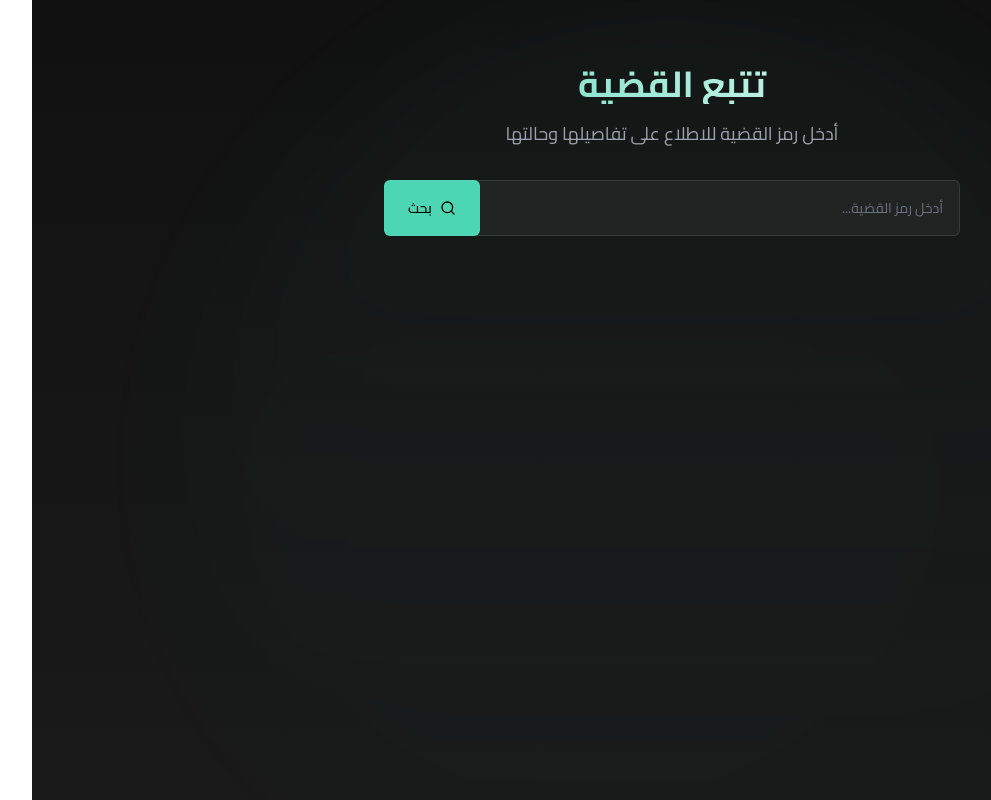
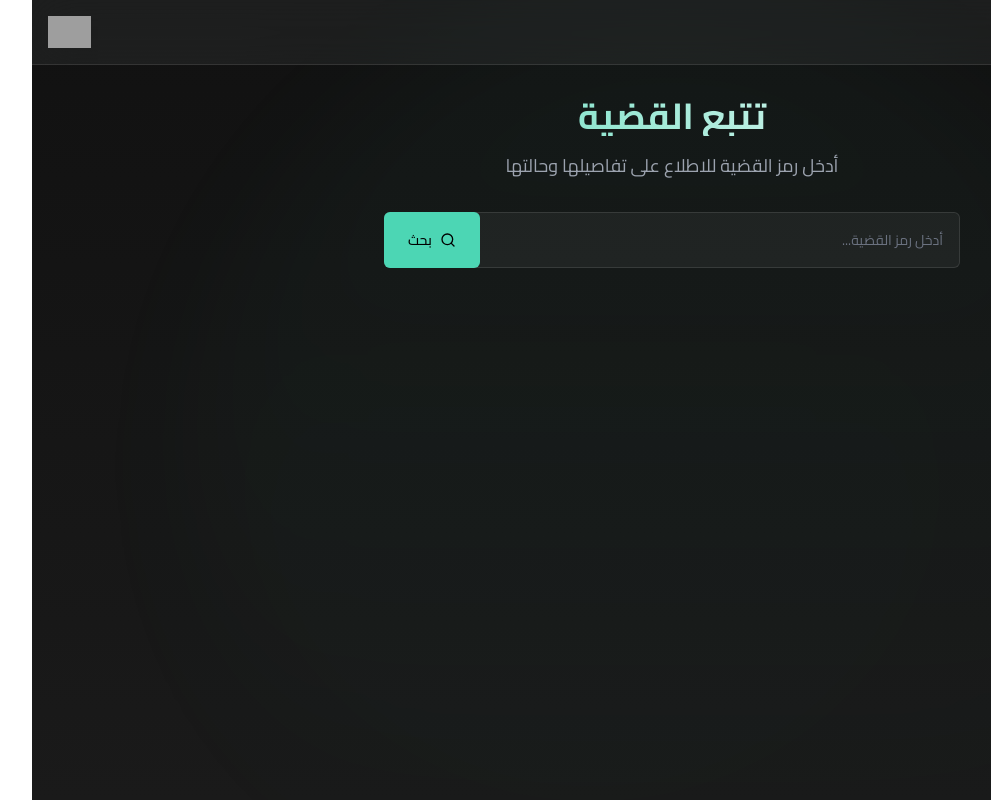
Before and after one commit to mostafadrazy/legal-status-updater-55-19, a React (Vite) app: page /case-tracking in a window 1280 px wide. Shown: the whole page, without its empty margins (98-1089 px from the left). Built offline with nearby package versions, Linux system fonts and the light colour scheme.

Commit message:
Implement multiple code changes
[skip gpt_engineer]

```diff
--- /dev/null
+++ b/src/components/case-tracking/CaseTrackingNav.tsx
@@ -0,0 +1,26 @@
+import { Link } from "react-router-dom";
+import { ChevronRight } from "lucide-react";
+
+export function CaseTrackingNav() {
+  return (
+    <nav className="fixed top-0 left-0 right-0 z-50 bg-[#8E9196]/10 backdrop-blur-xl border-b border-white/10">
+      <div className="container mx-auto px-4 h-16 flex items-center justify-between">
+        <Link
+          to="/"
+          className="flex items-center gap-2 text-white hover:text-[#4CD6B4] transition-colors"
+        >
+          <ChevronRight className="w-5 h-5" />
+          <span>العودة</span>
+        </Link>
+
+        <div className="flex items-center">
+          <img
+            src="/lovable-uploads/91fe343d-4b53-4607-89d9-af0070a4f130.png"
+            alt="Logo"
+            className="h-8 object-contain"
+          />
+        </div>
+      </div>
+    </nav>
+  );
+}
--- a/src/pages/CaseTracking.tsx
+++ b/src/pages/CaseTracking.tsx
@@ -7,6 +7,7 @@ import { SearchForm } from "@/components/case-tracking/SearchForm";
 import { ClientInformation } from "@/components/case-tracking/ClientInformation";
 import { LawyerInformation } from "@/components/case-tracking/LawyerInformation";
 import { Loader2 } from "lucide-react";
+import { CaseTrackingNav } from "@/components/case-tracking/CaseTrackingNav";
 
 interface Case {
   case_code: string;
@@ -113,12 +114,14 @@ export default function CaseTracking() {
 
   return (
     <div className="min-h-screen bg-gradient-to-b from-[#111] to-[#1A1A1A]" dir="rtl">
+      <CaseTrackingNav />
+
       <div className="fixed inset-0 overflow-hidden pointer-events-none">
         <div className="absolute top-0 right-1/2 translate-x-1/2 w-[1000px] h-[1000px] bg-gradient-to-b from-[#4CD6B4]/20 to-transparent rounded-full blur-3xl opacity-20" />
         <div className="absolute bottom-0 right-1/4 w-[800px] h-[800px] bg-gradient-to-t from-[#4CD6B4]/10 to-transparent rounded-full blur-3xl opacity-10" />
       </div>
 
-      <div className="container mx-auto px-4 py-16 relative">
+      <div className="container mx-auto px-4 pt-24 pb-16 relative">
         <div className="max-w-3xl mx-auto space-y-8">
           <div className="text-center space-y-4">
             <h1 className="text-4xl font-bold bg-gradient-to-l from-white to-[#4CD6B4] bg-clip-text text-transparent mb-4">
@@ -139,7 +142,7 @@ export default function CaseTracking() {
 
           {!isLoading && caseDetails && (
             <div className="space-y-8 animate-fade-in">
-              <div className="bg-white/5 backdrop-blur-sm border border-white/10 rounded-lg p-8 space-y-8">
+              <div className="glass-card p-8 space-y-8">
                 <CaseDetailsSection
                   title={caseDetails.title}
                   caseCode={caseDetails.case_code}
@@ -160,7 +163,7 @@ export default function CaseTracking() {
                 </div>
               </div>
 
-              <div className="bg-white/5 backdrop-blur-sm border border-white/10 rounded-lg p-8">
+              <div className="glass-card p-8">
                 <CaseSessionsSection sessions={caseDetails.sessions} />
               </div>
             </div>
```
Also changed, not shown: src/index.css (line endings or trailing spaces).
